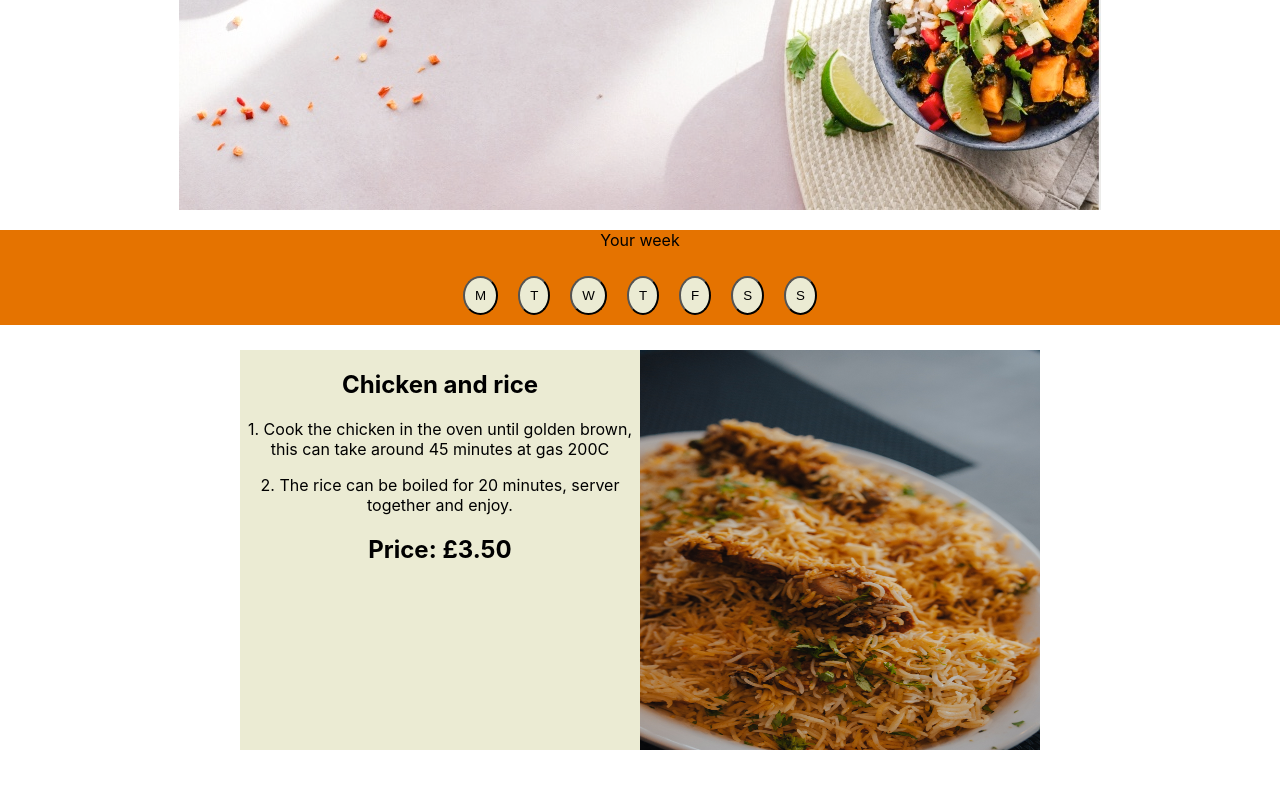
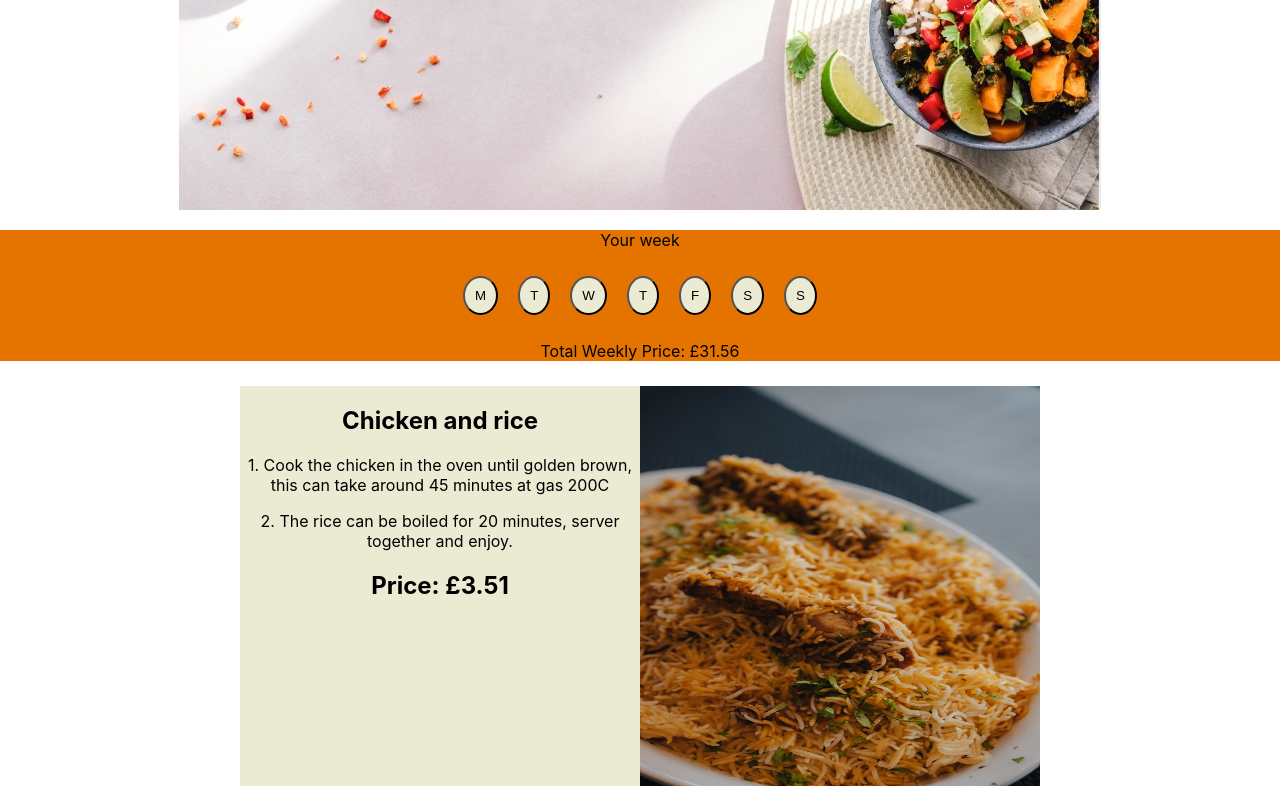
Before and after one commit to tom-soc14/WiseWalletKitchen, a React (Create React App) app in the folder wwapp/: page /kitchen in a window 1280 px wide. Shown: the part 535-1332 px from the top of the page. Before the commit the page ends 1311 px from the top, so only its background shows below. Built offline with nearby package versions, Linux system fonts and the light colour scheme.

Commit message:
Total price functionality

```diff
--- a/wwapp/src/components/Kitchen/Kitchen.js
+++ b/wwapp/src/components/Kitchen/Kitchen.js
@@ -21,6 +21,23 @@ function updateDayRecipe(event) {
     setRecipe(recipeData[event.target.dataset.id])
 }
 
+//PLAN weeklyPrice function
+//Take in recipe array
+//Loop through recipeData and sum each items price with [i]
+//This function will have to be updated eventually for the user Selection.
+
+function weeklyPrice() {
+    let totalPriceNum = 0;
+for (let i = 0; i<recipeData.length; i++) {
+    totalPriceNum = totalPriceNum + recipeData[i].Price;
+}
+
+let totalPrice = Math.round(totalPriceNum*100)/100;
+  return ("£" + totalPrice);
+}
+
+
+
 
     return (
         <div>
@@ -35,6 +52,7 @@ function updateDayRecipe(event) {
                 <button data-id="4" onClick={updateDayRecipe} className="SpanClass">F</button>
                 <button data-id="5" onClick={updateDayRecipe} className="SpanClass">S</button>
                 <button data-id="6" onClick={updateDayRecipe} className="SpanClass">S</button>
+                <p>Total Weekly Price: {weeklyPrice()}</p>
             </div>
             <div className="recipeRender">
                 <div className="recipeContent">
@@ -43,7 +61,7 @@ function updateDayRecipe(event) {
                         return <p key={index}>{instruction}</p>
                     })}
 
-                    <h2>Price: {recipe.Price}</h2>
+                    <h2>Price: £{recipe.Price}</h2>
                 </div>
                 <img className="foodImage" src ={recipe.Photo} alt = {recipe.PhotoAlt}></img>
             </div>
--- a/wwapp/src/components/Kitchen/recipeData.js
+++ b/wwapp/src/components/Kitchen/recipeData.js
@@ -15,7 +15,7 @@ let recipeData = [
     "HouseholdNo": "4",
     "PrepTime": "10 minutes",
     "CookingTime": "45 minutes",
-    "Price": "£3.50",
+    "Price": 3.51,
     "Photo": chickenRice,
     "PhotoAlt": "Description of PHOTOURL",
     "Vegetarian": "False",
@@ -44,7 +44,7 @@ let recipeData = [
       "HouseholdNo": "4",
       "PrepTime": "15 minutes",
       "CookingTime": "30 minutes",
-      "Price": "£5.00",
+      "Price": 5.05,
       "Photo": spaghettiBol,
       "PhotoAlt": "Description of PHOTOURL",
       "Vegetarian": "False",
@@ -90,7 +90,7 @@ let recipeData = [
       "HouseholdNo": "2",
       "PrepTime": "10 minutes",
       "CookingTime": "15 minutes",
-      "Price": "£4.50",
+      "Price": 4.50,
       "Photo": vegetableStir,
       "PhotoAlt": "Description of PHOTOURL",
       "Vegetarian": "True",
@@ -135,7 +135,7 @@ let recipeData = [
       "HouseholdNo": "2",
       "PrepTime": "5 minutes",
       "CookingTime": "15 minutes",
-      "Price": "£8.00",
+      "Price": 8.00,
       "Photo": salmonSauce,
       "PhotoAlt": "Description of PHOTOURL",
       "Vegetarian": "False",
@@ -182,7 +182,7 @@ let recipeData = [
       "HouseholdNo": "4",
       "PrepTime": "15 minutes",
       "CookingTime": "0 minutes",
-      "Price": "£3.00",
+      "Price": 3.00,
       "Photo": mangoSalsa,
       "PhotoAlt": "Description of PHOTOURL",
       "Vegetarian": "True",
@@ -228,7 +228,7 @@ let recipeData = [
       "HouseholdNo": "4",
       "PrepTime": "10 minutes",
       "CookingTime": "15 minutes",
-      "Price": "£4.50",
+      "Price": 4.50,
       "Photo": tunaPasta,
       "PhotoAlt": "Description of PHOTOURL",
       "Vegetarian": "False",
@@ -295,7 +295,7 @@ let recipeData = [
       "HouseholdNo": "4",
       "PrepTime": "10 minutes",
       "CookingTime": "15 minutes",
-      "Price": "£3.00",
+      "Price": 3.00,
       "Photo": beanRice,
       "PhotoAlt": "Description of PHOTOURL",
       "Vegetarian": "True",
```
